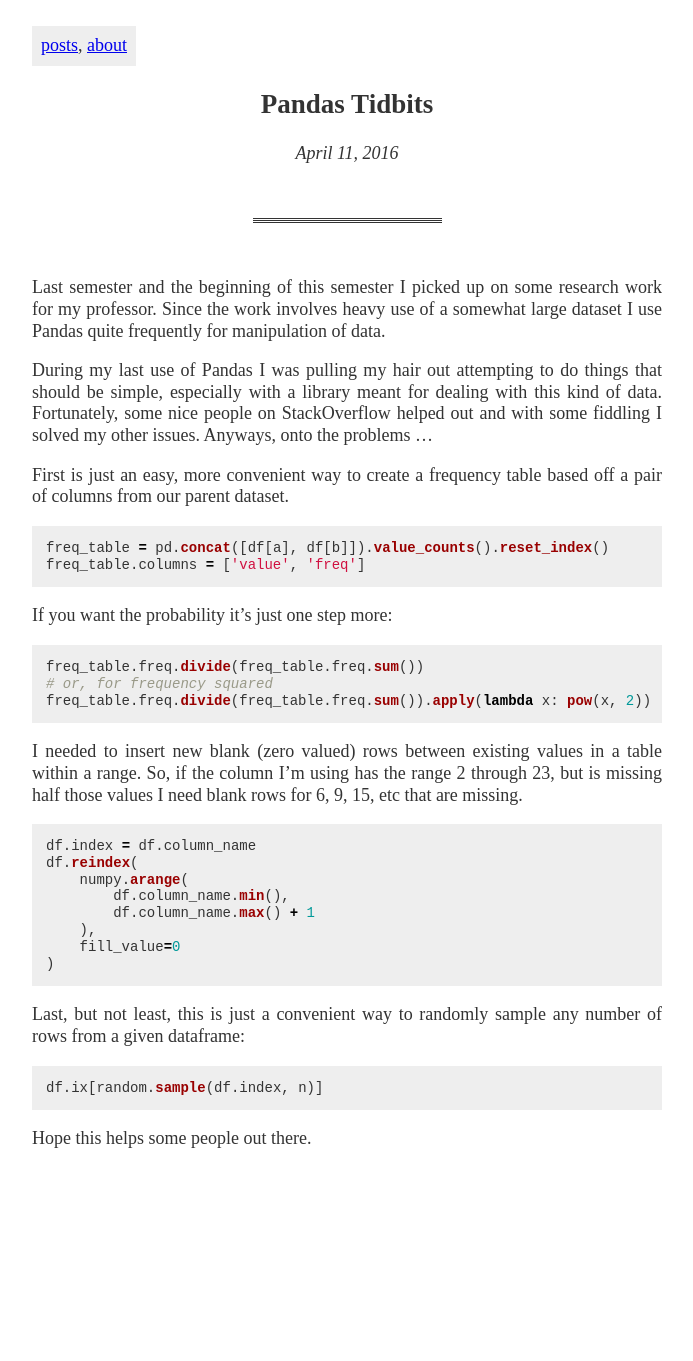
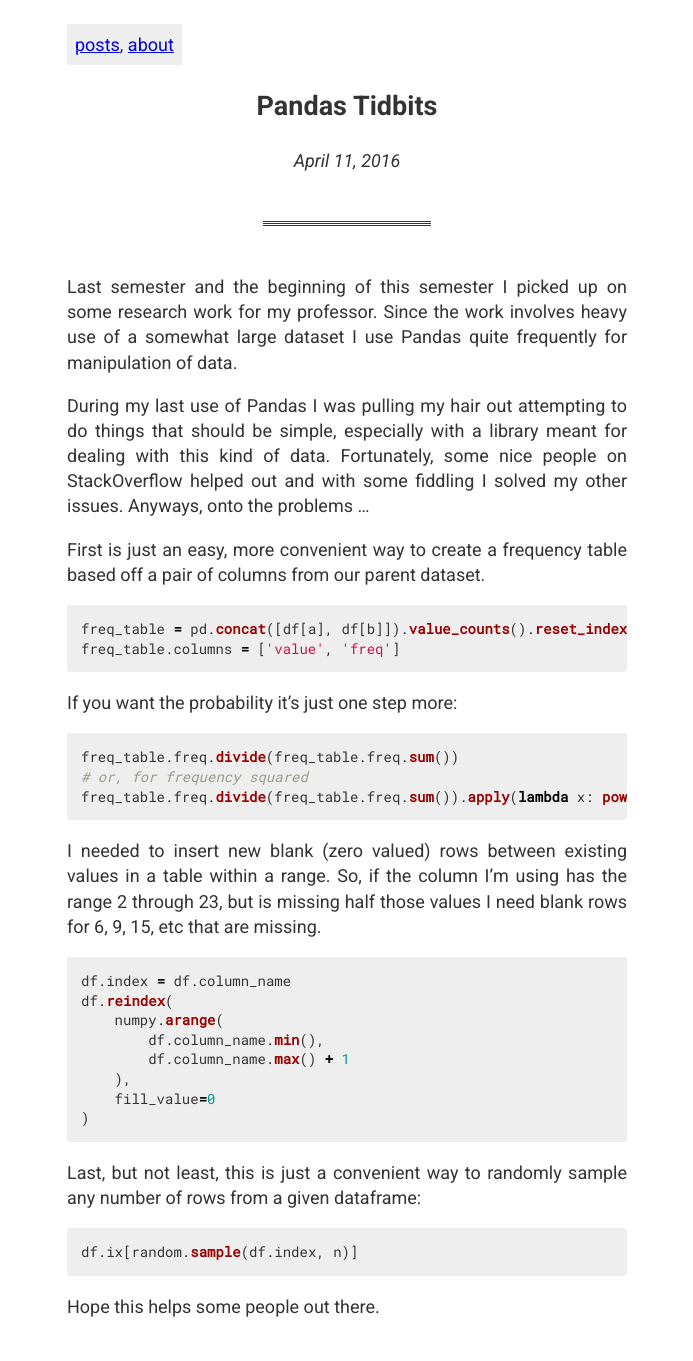
Before and after one commit to Battleroid/site, a Jekyll site: the page built from _posts/2016-04-11-pandas-tidbits.md, in a window 1280 px wide. Shown: the whole page, without its empty margins (293-986 px from the left). Built offline with Jekyll 4.4.1, drawn with Linux system fonts in a browser that asks for light colours; before the commit the page ends 1194 px from its top, so only the background shows below that.

Commit message:
Cave back into using Roboto

```diff
--- a/css/main.css
+++ b/css/main.css
@@ -1,20 +1,30 @@
+@import url('https://fonts.googleapis.com/css?family=Roboto+Mono|Roboto:400,400i,700');
+
 body {
     color: #333;
-    font-size: 18px;
-    font-family: serif;
-    line-height: 1.2;
+    font-size: 1.125rem;
+    font-family: Roboto, sans-serif;
+    line-height: 1.4;
 }
 
 main {
-    max-width: 35em;
-    padding: 1em 5vw 1em;
+    max-width: 35rem;
+    padding: 1rem 5vw 1rem;
     margin: 0 auto;
 }
 
 nav {
     background: #eee;
-    padding: 0.5em;
+    padding: 0.5rem;
     display: inline-block;
+}
+
+pre, code {
+    font-family: "Roboto Mono", monospace;
+}
+
+pre code, img {
+    border-radius: 3px;
 }
 
 pre code {
@@ -40,8 +50,8 @@ article header {
     text-align: center;
 }
 
-hr {
-    margin: 3em auto;
+header + hr {
+    margin: 3rem auto;
     width: 30%;
     background: none;
     border-top: 3px double #333;
@@ -57,7 +67,6 @@ p code, li code {
 }
 
 img {
-    border-radius: 3px;
     max-width: 100%;
     display: block;
     margin: 0 auto;
```
